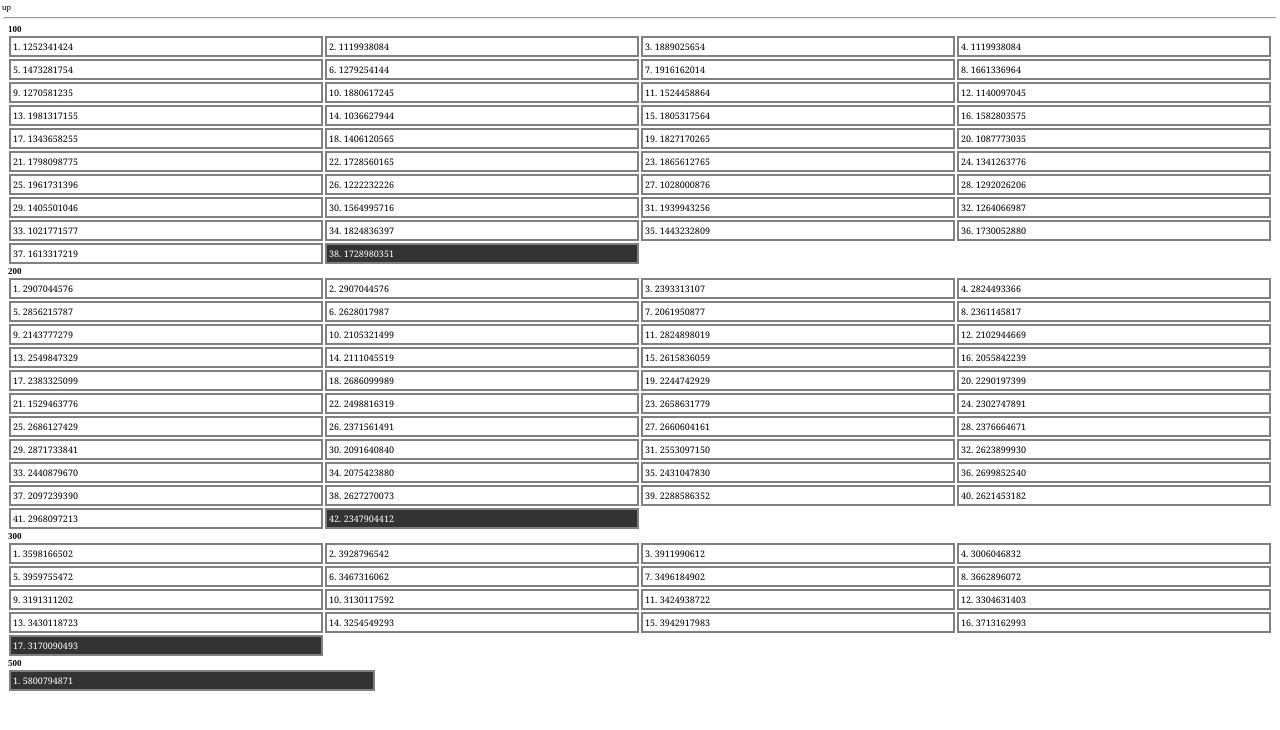
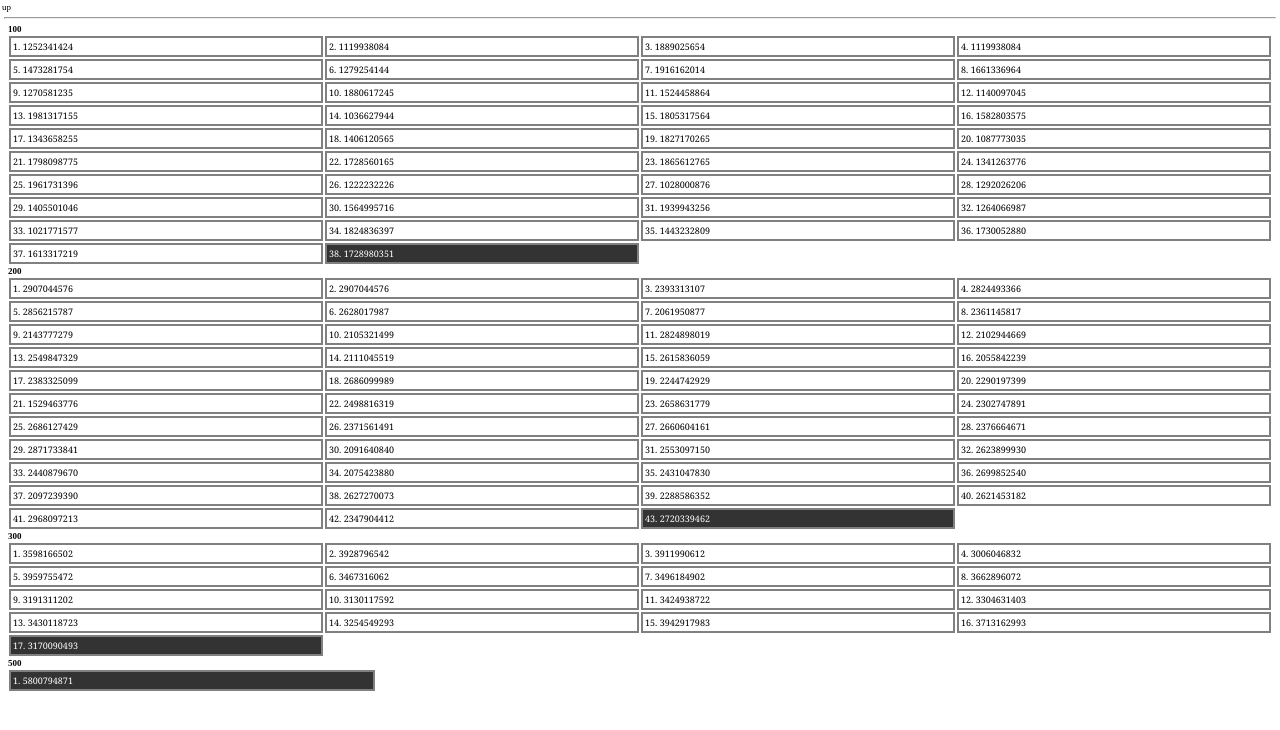
Before and after one commit to Duncle251/Uncle-098, a plain HTML site: page كروت/index.html in a window 1280 px wide. Drawn offline with Linux system fonts and the light colour scheme; a script that the page names is missing.

Commit message:
Update index.html

```diff
--- a/كروت/index.html
+++ b/كروت/index.html
@@ -54,6 +54,7 @@ up<!DOCTYPE html>
       <p>2075423880</p> <p>2431047830</p> <p>2699852540</p>
       <p>2097239390</p> <p>2627270073</p> <p>2288586352</p>
       <p>2621453182</p> <p>2968097213</p> <p>2347904412</p>
+      <p>2720339462</p>
 
     </div>
     <h6>300</h6>
```
